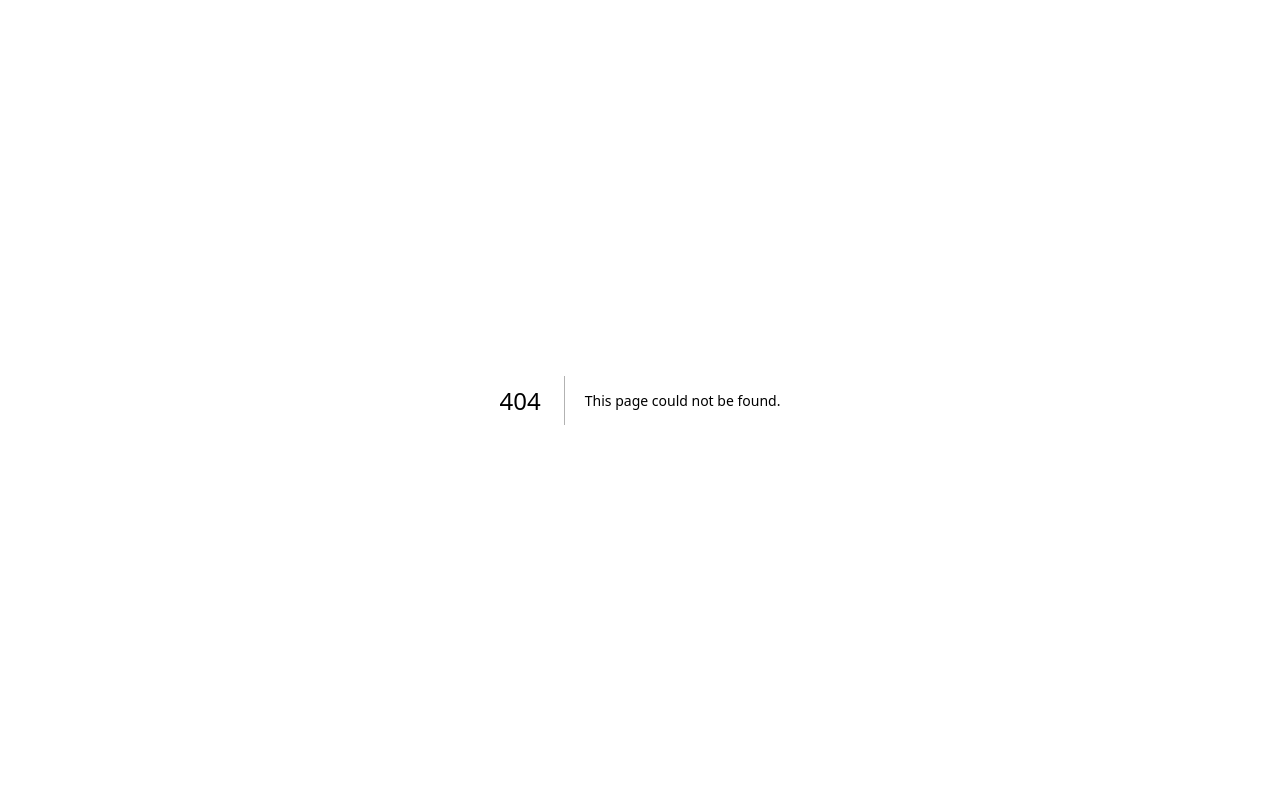
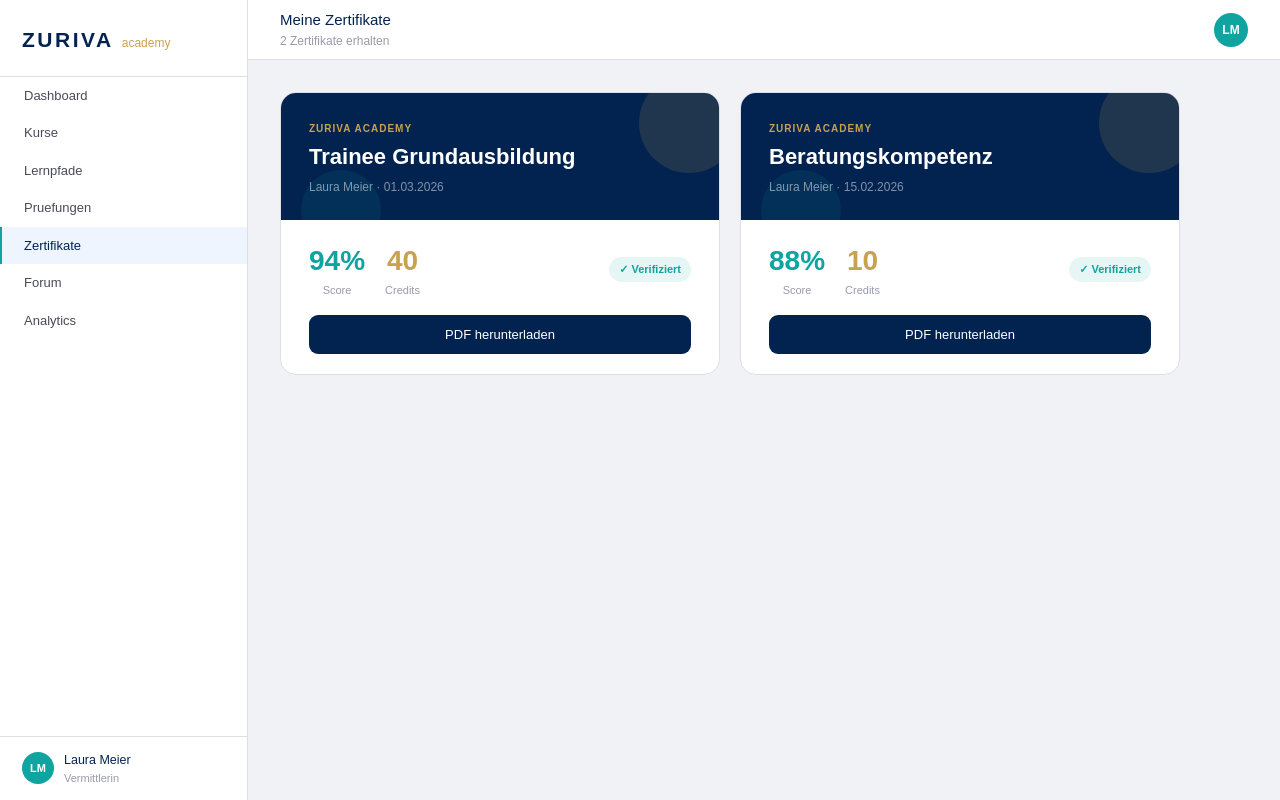
Before and after one commit to Rizu1304/zuriva-academy, a Next.js app: page /zertifikate in a window 1280 px wide. Before the commit this address had no page. Built offline with nearby package versions, Linux system fonts and the light colour scheme.

Commit message:
Zertifikate

```diff
--- /dev/null
+++ b/app/zertifikate/page.tsx
@@ -0,0 +1,93 @@
+"use client";
+
+const certs = [
+  { id: 1, title: "Trainee Grundausbildung", course: "Trainee Grundausbildung", date: "01.03.2026", score: 94, credits: 40, verified: true },
+  { id: 2, title: "Beratungskompetenz", course: "Beratungskompetenz und Kundenkommunikation", date: "15.02.2026", score: 88, credits: 10, verified: true },
+];
+
+export default function Zertifikate() {
+  return (
+    <div style={{ display: "flex", height: "100vh", fontFamily: "sans-serif", background: "#F0F2F5", overflow: "hidden" }}>
+      <aside style={{ width: 248, minWidth: 248, background: "white", borderRight: "0.5px solid #dce0e6", display: "flex", flexDirection: "column" }}>
+        <div style={{ padding: "24px 22px 20px", borderBottom: "0.5px solid #dce0e6", display: "flex", alignItems: "baseline", gap: 8 }}>
+          <span style={{ fontSize: 21, fontWeight: 700, letterSpacing: "0.12em", color: "#022350" }}>ZURIVA</span>
+          <span style={{ fontSize: 12, fontWeight: 500, color: "#C8A24D" }}>academy</span>
+        </div>
+        {[
+          { name: "Dashboard", href: "/dashboard" },
+          { name: "Kurse", href: "/courses" },
+          { name: "Lernpfade", href: "/lernpfade" },
+          { name: "Pruefungen", href: "/pruefungen" },
+          { name: "Zertifikate", href: "/zertifikate", active: true },
+          { name: "Forum", href: "/forum" },
+          { name: "Analytics", href: "#" },
+        ].map((item) => (
+          <a key={item.name} href={item.href} style={{ padding: "9px 22px", color: item.active ? "#022350" : "#4A4A5A", background: item.active ? "#EEF5FF" : "transparent", borderLeft: item.active ? "2.5px solid #0FA4A0" : "2.5px solid transparent", fontWeight: item.active ? 500 : 400, fontSize: 13, textDecoration: "none", display: "block" }}>{item.name}</a>
+        ))}
+        <div style={{ flex: 1 }} />
+        <div style={{ padding: "14px 22px", borderTop: "0.5px solid #dce0e6", display: "flex", alignItems: "center", gap: 10 }}>
+          <div style={{ width: 32, height: 32, borderRadius: "50%", background: "#0FA4A0", display: "flex", alignItems: "center", justifyContent: "center", fontSize: 11, fontWeight: 600, color: "white" }}>LM</div>
+          <div><div style={{ fontSize: 12.5, fontWeight: 500, color: "#022350" }}>Laura Meier</div><div style={{ fontSize: 11, color: "#9A9AAA" }}>Vermittlerin</div></div>
+        </div>
+      </aside>
+
+      <div style={{ flex: 1, display: "flex", flexDirection: "column", overflow: "hidden" }}>
+        <div style={{ background: "white", borderBottom: "0.5px solid #dce0e6", height: 60, padding: "0 32px", display: "flex", alignItems: "center", justifyContent: "space-between", flexShrink: 0 }}>
+          <div>
+            <div style={{ fontSize: 15, fontWeight: 500, color: "#022350" }}>Meine Zertifikate</div>
+            <div style={{ fontSize: 12, color: "#9A9AAA" }}>{certs.length} Zertifikate erhalten</div>
+          </div>
+          <div style={{ width: 34, height: 34, borderRadius: "50%", background: "#0FA4A0", display: "flex", alignItems: "center", justifyContent: "center", fontSize: 12, fontWeight: 600, color: "white" }}>LM</div>
+        </div>
+
+        <div style={{ flex: 1, overflowY: "auto", padding: "32px" }}>
+          <div style={{ display: "grid", gridTemplateColumns: "repeat(2, 1fr)", gap: 20, maxWidth: 900 }}>
+            {certs.map(cert => (
+              <div key={cert.id} style={{ background: "white", borderRadius: 16, border: "0.5px solid #dce0e6", overflow: "hidden" }}>
+                <div style={{ background: "#022350", padding: "28px 28px 24px", position: "relative", overflow: "hidden" }}>
+                  <div style={{ position: "absolute", top: -20, right: -20, width: 100, height: 100, borderRadius: "50%", background: "rgba(200,162,77,0.15)" }} />
+                  <div style={{ position: "absolute", bottom: -30, left: 20, width: 80, height: 80, borderRadius: "50%", background: "rgba(15,164,160,0.1)" }} />
+                  <div style={{ position: "relative" }}>
+                    <div style={{ fontSize: 10, fontWeight: 600, letterSpacing: "0.1em", textTransform: "uppercase", color: "#C8A24D", marginBottom: 8 }}>Zuriva Academy</div>
+                    <div style={{ fontSize: 22, fontWeight: 600, color: "white", marginBottom: 4, lineHeight: 1.2 }}>{cert.title}</div>
+                    <div style={{ fontSize: 12, color: "rgba(255,255,255,0.5)", marginTop: 8 }}>Laura Meier · {cert.date}</div>
+                  </div>
+                </div>
+                <div style={{ padding: "20px 28px" }}>
+                  <div style={{ display: "flex", gap: 20, marginBottom: 16 }}>
+                    <div style={{ textAlign: "center" }}>
+                      <div style={{ fontSize: 28, fontWeight: 700, color: "#0FA4A0" }}>{cert.score}%</div>
+                      <div style={{ fontSize: 11, color: "#9A9AAA" }}>Score</div>
+                    </div>
+                    <div style={{ textAlign: "center" }}>
+                      <div style={{ fontSize: 28, fontWeight: 700, color: "#C8A24D" }}>{cert.credits}</div>
+                      <div style={{ fontSize: 11, color: "#9A9AAA" }}>Credits</div>
+                    </div>
+                    <div style={{ flex: 1, display: "flex", alignItems: "center", justifyContent: "flex-end" }}>
+                      {cert.verified && (
+                        <div style={{ background: "rgba(15,164,160,0.1)", color: "#0FA4A0", fontSize: 11, fontWeight: 700, padding: "4px 10px", borderRadius: 20, display: "flex", alignItems: "center", gap: 4 }}>
+                          ✓ Verifiziert
+                        </div>
+                      )}
+                    </div>
+                  </div>
+                  <button style={{ width: "100%", padding: "10px", background: "#022350", color: "white", border: "none", borderRadius: 9, fontSize: 13, fontWeight: 500, cursor: "pointer", fontFamily: "sans-serif" }}>
+                    PDF herunterladen
+                  </button>
+                </div>
+              </div>
+            ))}
+          </div>
+
+          {certs.length === 0 && (
+            <div style={{ textAlign: "center", padding: "60px 20px", color: "#9A9AAA" }}>
+              <div style={{ fontSize: 48, marginBottom: 16 }}>🎓</div>
+              <div style={{ fontSize: 16, fontWeight: 500, color: "#4A4A5A", marginBottom: 8 }}>Noch keine Zertifikate</div>
+              <div style={{ fontSize: 13 }}>Schliesse Kurse ab um Zertifikate zu erhalten</div>
+            </div>
+          )}
+        </div>
+      </div>
+    </div>
+  );
+}
```
